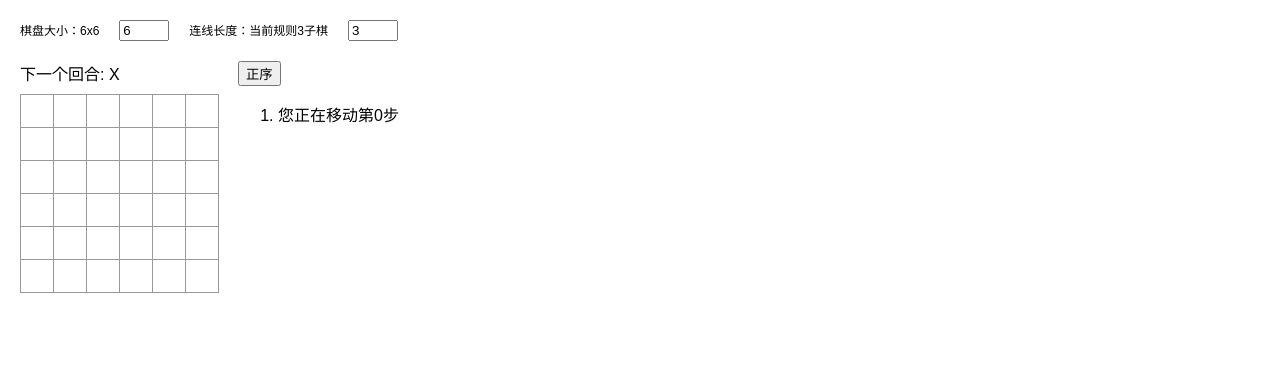
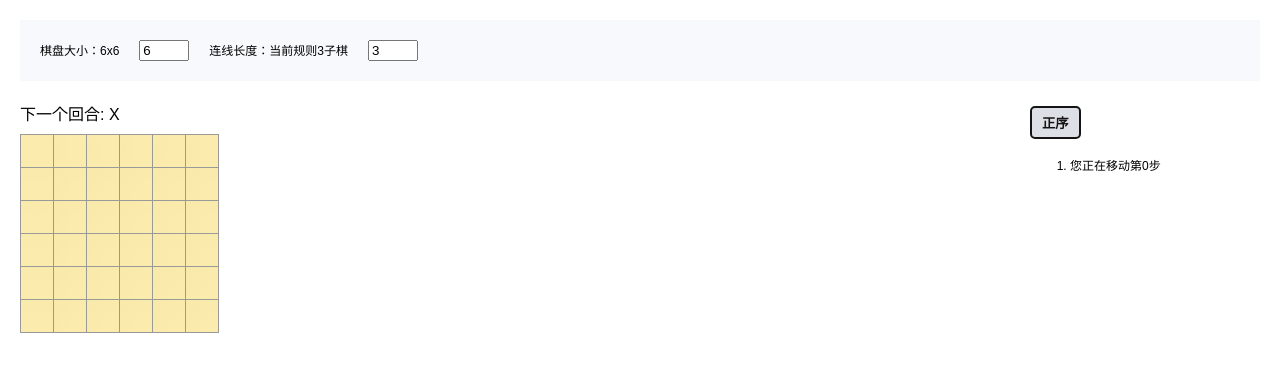
Before and after one commit to LianTianNo1/Tic-Tac-Toe-Demo, a React (Create React App) app: page / in a window 1280 px wide. Shown: the top 372 px of the page. Built offline with nearby package versions, Linux system fonts and the light colour scheme.

Commit message:
STYLE: 添加一些简单的样式

```diff
--- a/src/components/Game/index.tsx
+++ b/src/components/Game/index.tsx
@@ -36,6 +36,7 @@ export default function Game () {
                     label={`连线长度：当前规则${winLength}子棋`}
                 />
             </div>
+            <div className="game-wrap">
                 <div className="game-board">
                     <Board
                         boardSize={boardSize}
@@ -51,7 +52,8 @@ export default function Game () {
                         {isAscending ? '正序' : '倒序'}
                     </button>
                     {/* 显示排序历史记录 */}
-                <ol>{sortedMoves}</ol>
+                    <ol className='record-list'>{sortedMoves}</ol>
+                </div>
             </div>
         </div>
     );
--- a/src/hooks/useGameState.tsx
+++ b/src/hooks/useGameState.tsx
@@ -74,7 +74,7 @@ export default function useGameState () {
                     history[move],
                     boardSize
                 );
-                description = `跳转到第${move}步, 当前坐标 (${rowCol})`;
+                description = `跳转到第 ${move} 步, 坐标 (${rowCol})`;
             } else {
                 description = '进入游戏开始';
             }
--- a/src/styles.css
+++ b/src/styles.css
@@ -51,15 +51,18 @@ ul {
 }
 
 body {
-  font-family: sans-serif;
-  margin: 20px;
-  padding: 0;
+    margin: 0;
+    width: 100vw;
+    height: 100vh;
+    padding: 20px;
+    background: #fff;
 }
 
 .square {
-  background: #fff;
+    background: #f8dd7394;
     border: 1px solid #999;
     float: left;
+    backdrop-filter: blur(10px);
     font-size: 24px;
     font-weight: bold;
     line-height: 34px;
@@ -87,19 +90,53 @@ body {
     flex-wrap: wrap;
 }
 
+.game-wrap{
+    width: 100%;
+    display: flex;
+    flex-wrap: nowrap;
+    justify-content: space-between;
+}
+
+.game-board{
+    flex: 1;
+}
+
 .game-info {
-  margin-left: 20px;
+    font-size: 12px;
+    min-width: 230px;
+}
+
+.game-info button {
+    background: #dddfe6;
+    outline: none;
+    border-radius: 5px;
+    color: #151414;
+    margin: 5px 0;
+    padding: 5px 10px;
+    font-weight: bold;
+    border: 2px solid;
+}
+
+.record-list {
+    max-height: calc(100vh - 200px);
+    overflow-y: auto;
 }
 
 .highlight {
     color: white;
-  background: gold;
+    background: #f06966;
+    transform: scale(1.2);
+    z-index: 9;
+    position: relative;
+    border: none;
 }
 
 .game-setting {
     display: flex;
-  width: 200px;
     flex-wrap: wrap;
     width: 100%;
     margin-bottom: 20px;
+    padding: 20px;
+    margin-bottom: 20px;
+    background: #F8F9FC
 }
```
Lines whose indentation alone changed are shown as unchanged.
